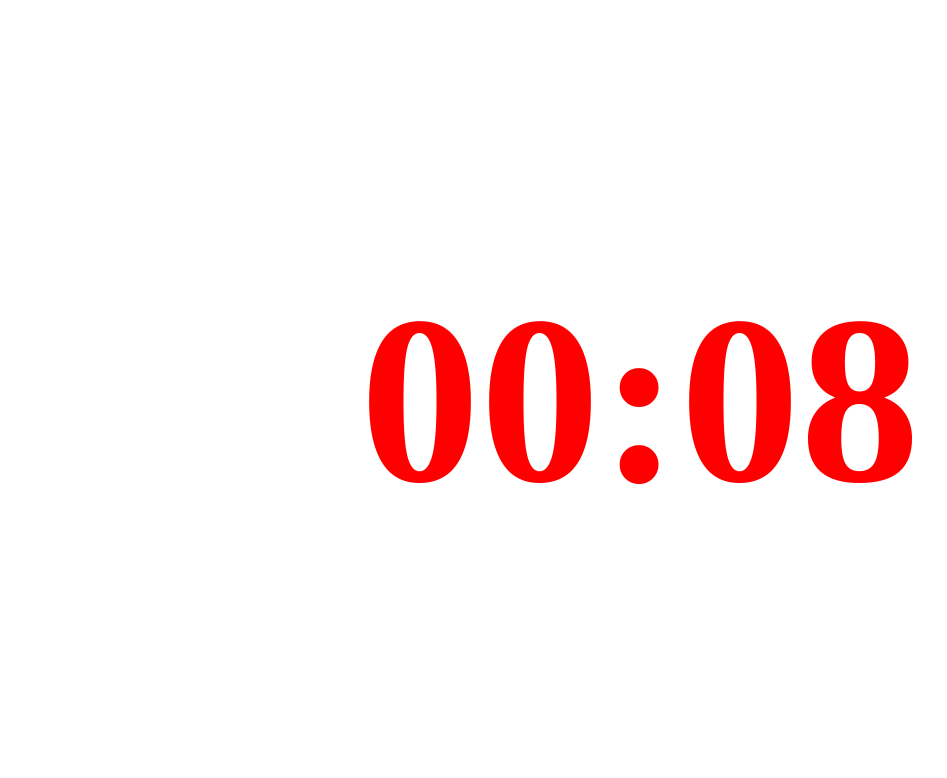
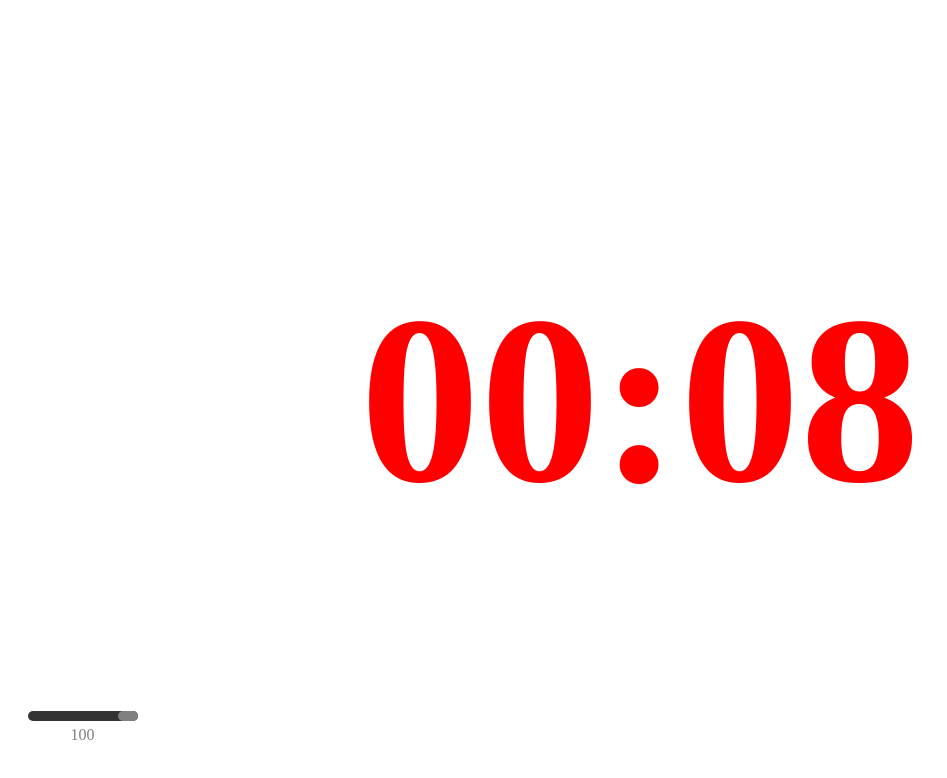
Before and after one commit to Astreon0/Astreon0.github.io, a plain HTML site: page index.html in a window 1280 px wide. Both pictures are taken after a click on the button "Lancer le timer". Shown: the whole page, without its empty margins (0-947 px from the left). Drawn offline with Linux system fonts and the light colour scheme.

Commit message:
Audio 10secondes + réglages volumes

```diff
--- a/WarTimer.js
+++ b/WarTimer.js
@@ -41,7 +41,6 @@ function diminuerSeconde() {
         document.getElementById("timerTotal").style.display = "block";
     }
 
-
     let minutes = parseInt(secondesTimerTab[index] / 60, 10);
     let secondes = parseInt(secondesTimerTab[index] % 60, 10);
     minutes = minutes < 10 ? "0" + minutes : minutes;
@@ -56,6 +55,9 @@ function diminuerSeconde() {
     timerTotalElement.innerText = `${minutesTotal}:${secondesTotal}`;
 
     timerElement.style.color = secondesTimerTab[index] == initialTimerTab[index] ? color0 : (secondesTimerTab[index] <= 10 ? (secondesTimerTab[index] <= 5 ? color5 : color10) : basicColor);
+    if (secondesTimerTab[index] == 10) {
+        document.getElementById('respawn10').play();
+    }
 
     secondeTotal = secondeTotal <= 0 ? 0 : secondeTotal - 1;
     secondesTimerTab[index] = secondesTimerTab[index] <= 0 ? 0 : secondesTimerTab[index] - 1;
--- a/index.html
+++ b/index.html
@@ -3,9 +3,18 @@
     <head>
         <meta charset="utf-8" />
         <title>War Timer</title>
-        <link rel="stylesheet" href="style.css">
-        <script type="text/javascript" src="WarTimer.js"></script>
+        <link rel="stylesheet" href="./style.css">
+        <link rel="stylesheet" href="./volume.css">
+        <script type="text/javascript" src="./WarTimer.js"></script>
+        <script type="text/javascript" src="./volume.js"></script>
+        <audio id="respawn10" src="./audio/respawnD10.mp3" preload="auto"></audio>
     </head>
+
+    <div class="VolumeContainer">
+        <i class="fa fa-5x fa-volume-up" aria-hidden="true" id="volbtn"></i>
+        <input id="prgvol" type="range" min="0" max="100" value="100" oninput="volume(this.value)"/>
+        <div id="volume_value">100</div>
+    </div>
 
     <body class="site-content">
         <div id="timerZone" style="height: 50em; display: grid; align-items: center;">
--- /dev/null
+++ b/volume.css
@@ -0,0 +1,52 @@
+.VolumeContainer {
+    font-family: 'Droid Sans Mono', ;
+    display: flex;
+    flex-direction: column;
+    justify-content: center;
+    align-items: center;
+    position:fixed;
+    bottom:7%;
+    left:2%;
+    color: grey;
+}
+
+input[type="range"] {
+    appearance: none;
+    width: 110px;
+    height: 10px;
+    background: #333;
+    outline: none;
+    border: 0;
+    border-radius: 20px;
+    cursor: pointer;
+}
+
+input[type='range']::-webkit-slider-thumb {
+    transition: all 0.3s linear;
+    appearance: none;
+    background: grey;
+    height: 10px;
+    width: 20px;
+    border-radius: 20px;
+    &:hover {
+      background: darken(dodgerblue, 20);
+    }
+}
+
+.out-div {
+    margin-bottom: 10px;
+    font-size: 3em;
+}
+
+.input-out {
+    font-size: 2em;
+}
+
+.fa-5x {
+      font-size: 1em;
+      margin: 0.2em;
+}
+
+#volume_value {
+      margin-top: 0.2em;
+}
--- /dev/null
+++ b/volume.js
@@ -0,0 +1,9 @@
+function volume(val) {
+    document.getElementById("respawn10").volume = val / 100;
+
+
+
+
+    let valume_value = document.getElementById("volume_value");
+    valume_value.innerHTML = val;
+}
```
Also changed, not shown: 1 other file.
